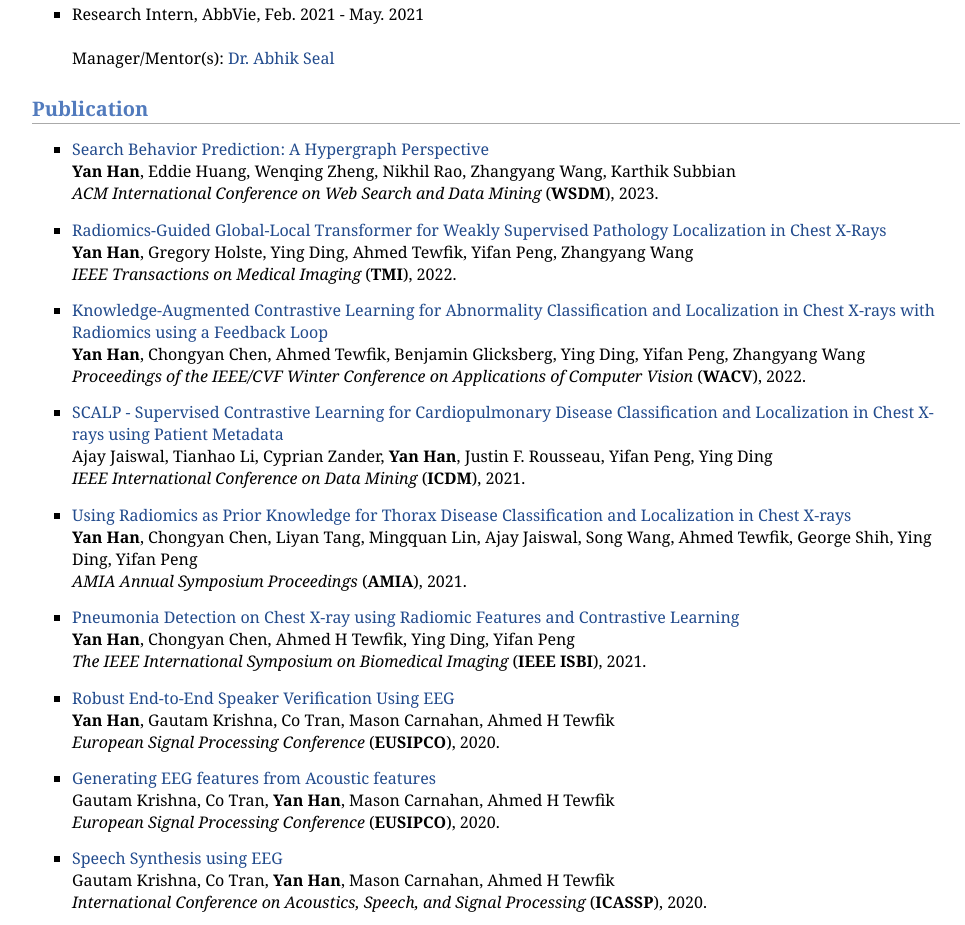
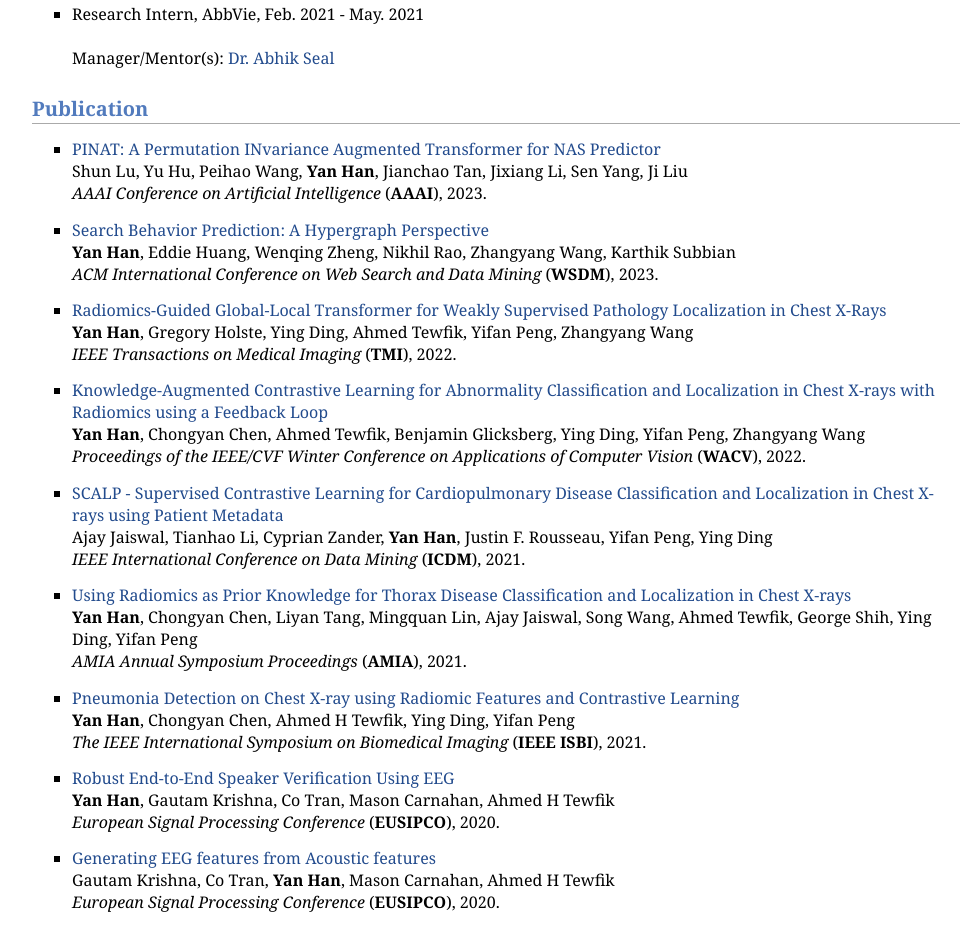
Before and after one commit to yannhan/yannhan.github.io, a plain HTML site: page index.html in a window 1280 px wide. Shown: the part 796-1721 px from the top of the page, without its empty margins (144-1109 px from the left). Drawn offline with Linux system fonts and the light colour scheme.

Commit message:
Update index.html

```diff
--- a/index.html
+++ b/index.html
@@ -80,6 +80,14 @@
 
 
 <h2>Publication</h2>
+<ul>
+  <li>
+    <a href="https://yannhan.github.io/">PINAT: A Permutation INvariance Augmented Transformer for NAS Predictor</br></a>
+    Shun Lu, Yu Hu, Peihao Wang, <b>Yan Han</b>, Jianchao Tan, Jixiang Li, Sen Yang, Ji Liu</br>
+    <em>AAAI Conference on Artificial Intelligence</em> (<b>AAAI</b>), 2023.</br>
+  </li>
+  </ul>
+
 <ul>
   <li>
     <a href="https://arxiv.org/abs/2211.13328">Search Behavior Prediction: A Hypergraph Perspective</br></a>
```
